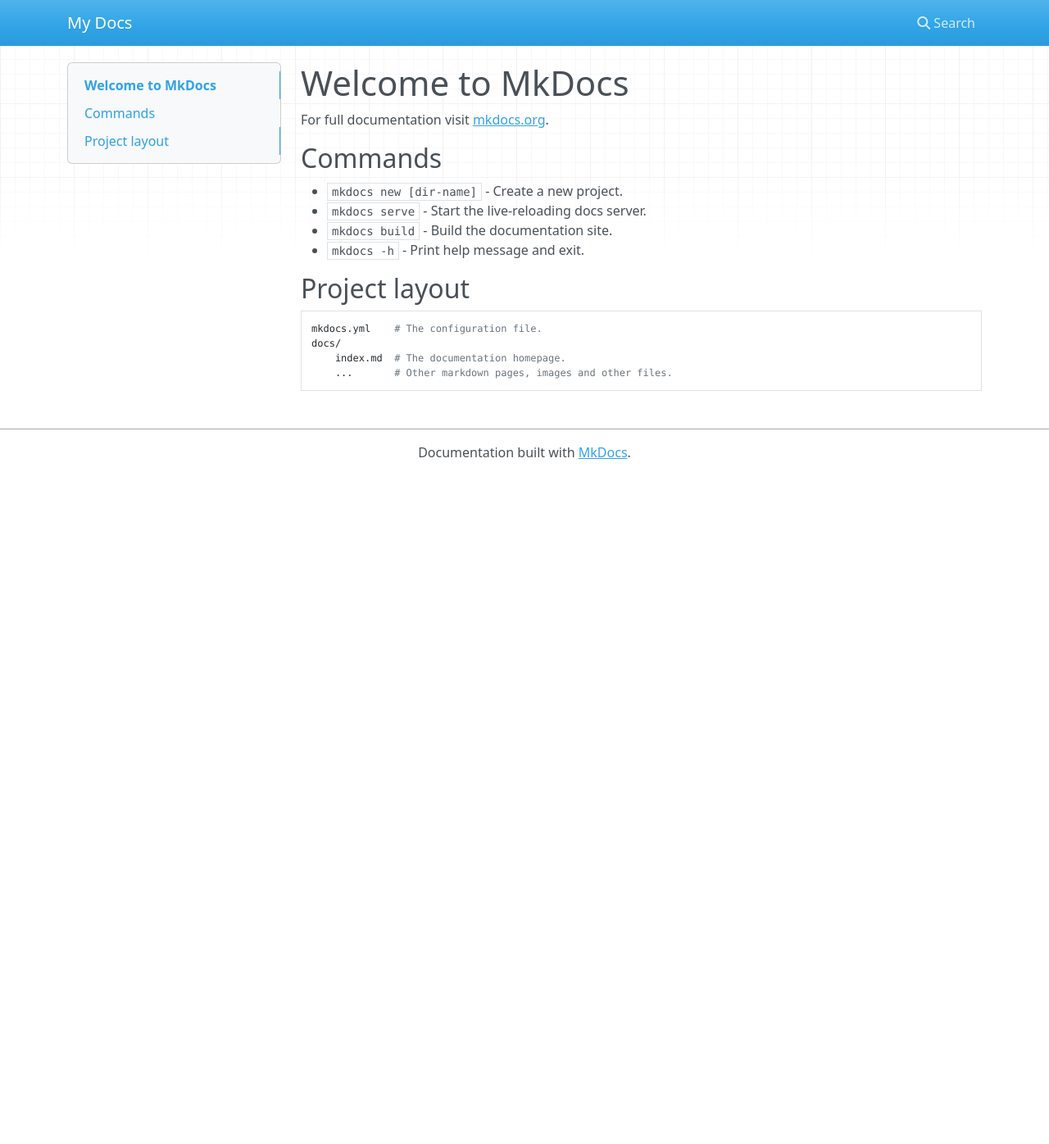
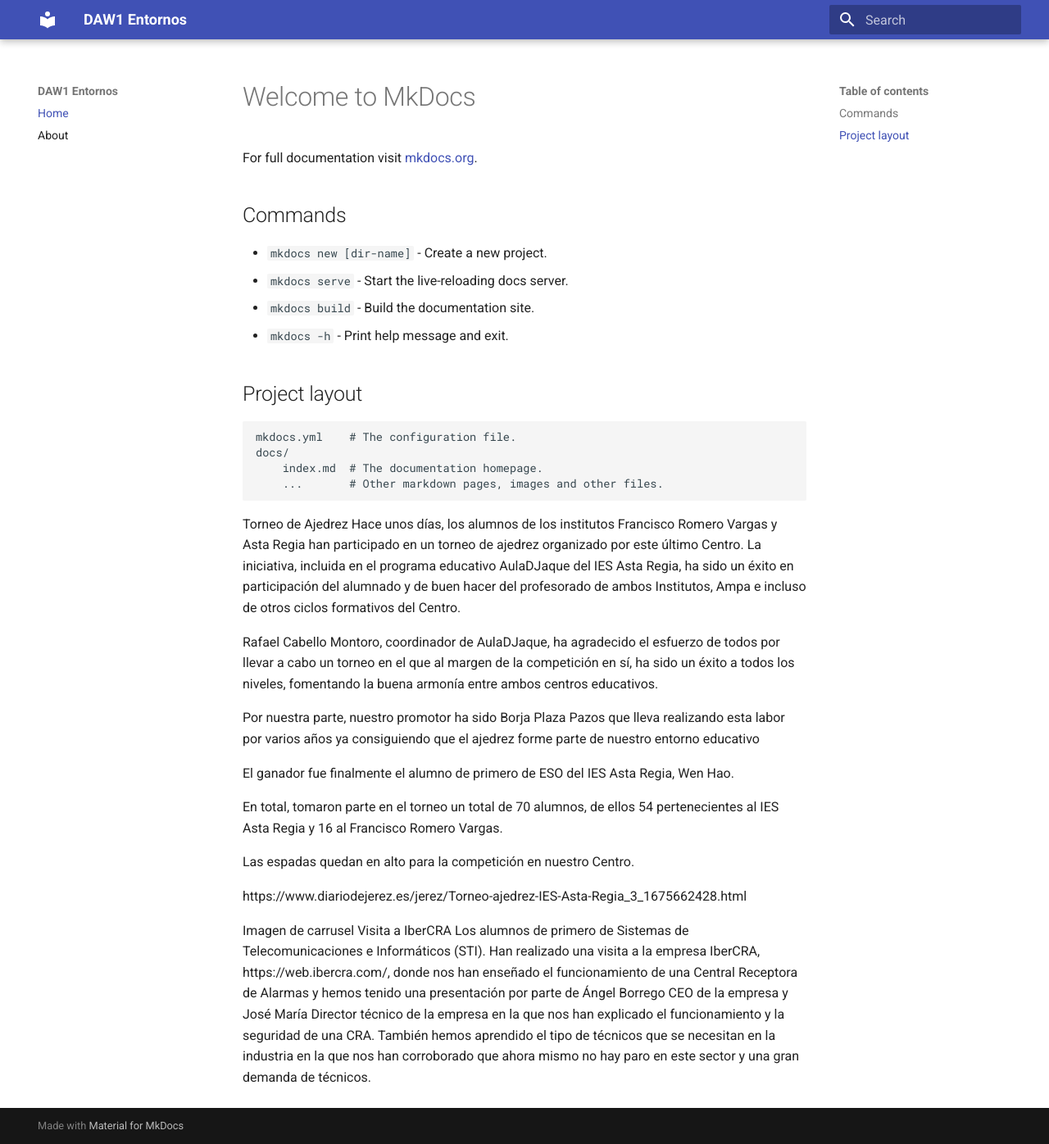
Before and after one commit to PaabloJ7/PabloWeb, an MkDocs documentation site: the page built from docs/index.md, in a window 1280 px wide and 1396 px high. Shown: the whole window at 82% size. Built offline with MkDocs 1.6.1 and Material for MkDocs 9.7.7, drawn with Linux system fonts in a browser that asks for light colours; nearby versions of some CDN libraries.

Commit message:
modified:   docs/index.md 	modified:   mkdocs.yml

```diff
--- a/docs/index.md
+++ b/docs/index.md
@@ -15,3 +15,24 @@
     docs/
         index.md  # The documentation homepage.
         ...       # Other markdown pages, images and other files.
+
+Torneo de Ajedrez
+Hace unos días, los alumnos de los institutos Francisco Romero Vargas y Asta Regia han participado en un torneo de ajedrez organizado por este último Centro. La iniciativa, incluida en el programa educativo AulaDJaque del IES Asta Regia, ha sido un éxito en participación del alumnado y de buen hacer del profesorado de ambos Institutos, Ampa e incluso de otros ciclos formativos del Centro.
+
+Rafael Cabello Montoro, coordinador de AulaDJaque, ha agradecido el esfuerzo de todos por llevar a cabo un torneo en el que al margen de la competición en sí, ha sido un éxito a todos los niveles, fomentando la buena armonía entre ambos centros educativos.
+
+Por nuestra parte, nuestro promotor ha sido Borja Plaza Pazos que lleva realizando esta labor por varios años ya consiguiendo que el ajedrez forme parte de nuestro entorno educativo
+
+El ganador fue finalmente el alumno de primero de ESO del IES Asta Regia, Wen Hao.
+
+En total, tomaron parte en el torneo un total de 70 alumnos, de ellos 54 pertenecientes al IES Asta Regia y 16 al Francisco Romero Vargas.
+
+Las espadas quedan en alto para la competición en nuestro Centro.
+
+
+
+https://www.diariodejerez.es/jerez/Torneo-ajedrez-IES-Asta-Regia_3_1675662428.html
+
+Imagen de carrusel
+Visita a IberCRA
+Los alumnos de primero de Sistemas de Telecomunicaciones e Informáticos (STI). Han realizado una visita a la empresa IberCRA, https://web.ibercra.com/, donde nos han enseñado el funcionamiento de una Central Receptora de Alarmas y hemos tenido una presentación por parte de Ángel Borrego CEO de la empresa y José María Director técnico de la empresa en la que nos han explicado el funcionamiento y la seguridad de una CRA. También hemos aprendido el tipo de técnicos que se necesitan en la industria en la que nos han corroborado que ahora mismo no hay paro en este sector y una gran demanda de técnicos.
--- a/mkdocs.yml
+++ b/mkdocs.yml
@@ -1 +1,10 @@
-site_name: My Docs
+site_name: DAW1 Entornos
+site_url: http://paabloj7.github.io/pabloweb
+
+nav:
+  - Home: index.md
+  - About: about.md
+
+
+theme:
+    name: material
```
